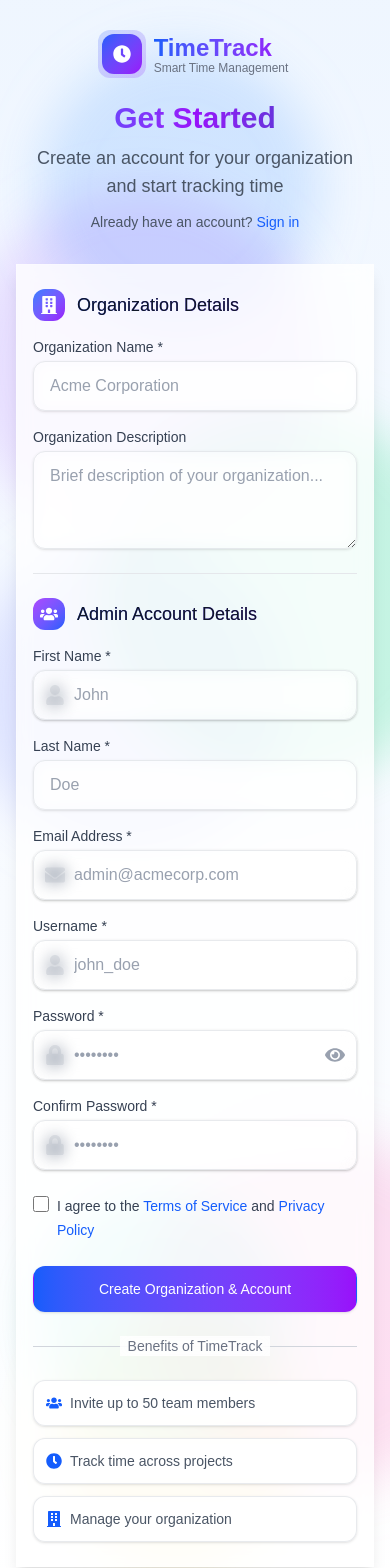
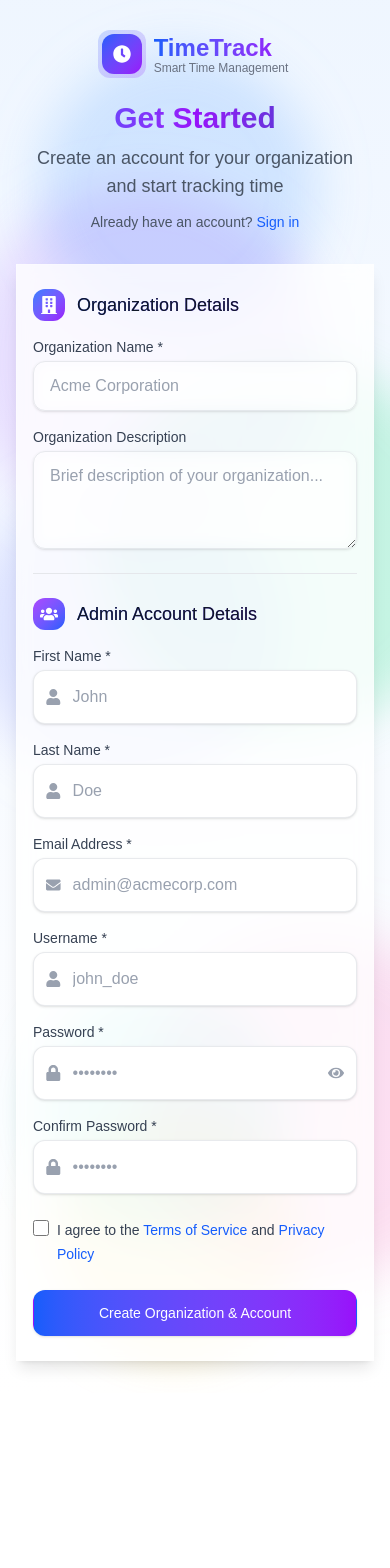
Before and after one commit to AianLouise/Django-NextJS, a Next.js app in the folder frontend/: page /signup in a window 390 px wide. Shown: the top 1568 px of the page. After the commit the page ends 1393 px from the top, so only its background shows below. Built offline with nearby package versions, Linux system fonts and the light colour scheme.

Commit message:
feat: Integrate react-hot-toast for improved notification handling across the application

```diff
--- a/frontend/package.json
+++ b/frontend/package.json
@@ -12,6 +12,7 @@
     "next": "15.3.3",
     "react": "^19.0.0",
     "react-dom": "^19.0.0",
+    "react-hot-toast": "^2.5.2",
     "react-icons": "^5.5.0"
   },
   "devDependencies": {
--- a/frontend/src/app/layout.tsx
+++ b/frontend/src/app/layout.tsx
@@ -1,6 +1,7 @@
 import type { Metadata } from "next";
 import { Geist, Geist_Mono } from "next/font/google";
 import "./globals.css";
+import { Toaster } from 'react-hot-toast';
 
 const geistSans = Geist({
   variable: "--font-geist-sans",
@@ -36,6 +37,7 @@ export default function RootLayout({
       <body
         className={`${geistSans.variable} ${geistMono.variable} antialiased`}
       >
+        <Toaster position="top-right" />
         {children}
       </body>
     </html>
--- a/frontend/src/app/login/page.tsx
+++ b/frontend/src/app/login/page.tsx
@@ -5,6 +5,7 @@ import { FaClock, FaEnvelope, FaLock, FaEye, FaEyeSlash } from 'react-icons/fa';
 import Link from 'next/link';
 import { useRouter } from 'next/navigation';
 import { apiRequest } from '@/lib/api';
+import { toast } from 'react-hot-toast';
 
 export default function Login() {
   const [email, setEmail] = useState('');
@@ -13,7 +14,8 @@ export default function Login() {
   const [isLoading, setIsLoading] = useState(false);
   const [error, setError] = useState('');
 
-  const router = useRouter(); const handleSubmit = async (e: React.FormEvent) => {
+  const router = useRouter();
+  const handleSubmit = async (e: React.FormEvent) => {
     e.preventDefault();
     setIsLoading(true);
     setError('');
@@ -31,17 +33,16 @@ export default function Login() {
       // Store token in localStorage for future API calls
       localStorage.setItem('auth_token', data.token);
       localStorage.setItem('user_data', JSON.stringify(data.user));
-
-      // Also set a cookie for the middleware
       document.cookie = `auth_token=${data.token}; path=/; max-age=${60 * 60 * 24 * 7}`; // 7 days
-
-      // Reset the dashboard loaded flag to ensure welcome message shows
-      sessionStorage.removeItem('dashboard_loaded');      // If login is successful, redirect to dashboard
+      sessionStorage.removeItem('dashboard_loaded');
+      toast.success('Login successful! Redirecting...');
+      // If login is successful, redirect to dashboard
       router.push('/dashboard');
     } catch (err) {
       console.error('Login error details:', err);
-      // Show more detailed error message
-      setError(err instanceof Error ? err.message : 'Invalid email or password. Please try again.');
+      const message = err instanceof Error ? err.message : 'Invalid email or password. Please try again.';
+      setError(message);
+      toast.error(message);
     } finally {
       setIsLoading(false);
     }
@@ -100,10 +101,8 @@ export default function Login() {
               <label htmlFor="email" className="block text-sm font-medium text-gray-700 dark:text-gray-300">
                 Email address
               </label>
-              <div className="mt-1 relative rounded-xl shadow-sm">
-                <div className="absolute inset-y-0 left-0 pl-3 flex items-center pointer-events-none">
-                  <FaEnvelope className="h-5 w-5 text-gray-400" />
-                </div>
+              <div className="mt-1 flex items-center gap-3 rounded-xl shadow-sm bg-white dark:bg-gray-700/70 border border-gray-300/50 dark:border-gray-600/50 px-3 py-2">
+                <FaEnvelope className="h-4 w-4 text-gray-400" />
                 <input
                   id="email"
                   name="email"
@@ -112,18 +111,17 @@ export default function Login() {
                   required
                   value={email}
                   onChange={(e) => setEmail(e.target.value)}
-                  className="block w-full pl-10 pr-3 py-3 border border-gray-300/50 dark:border-gray-600/50 rounded-xl shadow-sm placeholder-gray-400 focus:outline-none focus:ring-blue-500 focus:border-blue-500 dark:bg-gray-700/70 dark:text-white sm:text-sm backdrop-blur-sm"
+                  className="block w-full py-1.5 bg-transparent outline-none border-none placeholder-gray-400 dark:text-white sm:text-sm"
                   placeholder="you@example.com"
                 />
               </div>
-            </div>            <div>
+            </div>
+            <div>
               <label htmlFor="password" className="block text-sm font-medium text-gray-700 dark:text-gray-300">
                 Password
               </label>
-              <div className="mt-1 relative rounded-xl shadow-sm">
-                <div className="absolute inset-y-0 left-0 pl-3 flex items-center pointer-events-none">
-                  <FaLock className="h-5 w-5 text-gray-400" />
-                </div>
+              <div className="mt-1 flex items-center gap-3 rounded-xl shadow-sm bg-white dark:bg-gray-700/70 border border-gray-300/50 dark:border-gray-600/50 px-3 py-2 relative">
+                <FaLock className="h-4 w-4 text-gray-400" />
                 <input
                   id="password"
                   name="password"
@@ -132,22 +130,21 @@ export default function Login() {
                   required
                   value={password}
                   onChange={(e) => setPassword(e.target.value)}
-                  className="block w-full pl-10 pr-10 py-3 border border-gray-300/50 dark:border-gray-600/50 rounded-xl shadow-sm placeholder-gray-400 focus:outline-none focus:ring-blue-500 focus:border-blue-500 dark:bg-gray-700/70 dark:text-white sm:text-sm backdrop-blur-sm"
+                  className="block w-full py-1.5 bg-transparent outline-none border-none placeholder-gray-400 dark:text-white sm:text-sm"
                   placeholder="••••••••"
                 />
-                <div className="absolute inset-y-0 right-0 pr-3 flex items-center">
                 <button
                   type="button"
                   onClick={() => setShowPassword(!showPassword)}
-                    className="text-gray-400 hover:text-gray-500 focus:outline-none"
+                  className="absolute right-3 text-gray-400 hover:text-gray-500 focus:outline-none"
+                  style={{ top: '50%', transform: 'translateY(-50%)' }}
                 >
                   {showPassword ? (
-                      <FaEyeSlash className="h-5 w-5" />
+                    <FaEyeSlash className="h-4 w-4" />
                   ) : (
-                      <FaEye className="h-5 w-5" />
+                    <FaEye className="h-4 w-4" />
                   )}
                 </button>
-                </div>
               </div>
             </div>
             <div className="flex items-center justify-between flex-wrap gap-2">
--- a/frontend/src/app/signup/page.tsx
+++ b/frontend/src/app/signup/page.tsx
@@ -5,6 +5,7 @@ import { FaClock, FaEnvelope, FaLock, FaUser, FaEye, FaEyeSlash, FaBuilding, FaU
 import Link from 'next/link';
 import { useRouter } from 'next/navigation';
 import { apiRequest } from '@/lib/api';
+import { toast } from 'react-hot-toast';
 
 export default function Signup() {
   // Organization details
@@ -22,8 +23,6 @@ export default function Signup() {
   // UI state
   const [showPassword, setShowPassword] = useState(false);
   const [isLoading, setIsLoading] = useState(false);
-  const [error, setError] = useState('');
-  const [success, setSuccess] = useState('');
 
   const router = useRouter();
 
@@ -32,23 +31,21 @@ export default function Signup() {
 
     // Basic validation
     if (password !== confirmPassword) {
-      setError('Passwords do not match');
+      toast.error('Passwords do not match');
       return;
     }
 
     if (!organizationName.trim()) {
-      setError('Organization name is required');
+      toast.error('Organization name is required');
       return;
     }
 
     if (!firstName.trim() || !lastName.trim()) {
-      setError('First name and last name are required');
+      toast.error('First name and last name are required');
       return;
     }
 
     setIsLoading(true);
-    setError('');
-    setSuccess('');
 
     try {
       // Call Django backend organization register API
@@ -72,15 +69,16 @@ export default function Signup() {
         localStorage.setItem('user_data', JSON.stringify(response.user));
       }
 
-      setSuccess('Organization created successfully! Redirecting to dashboard...');
+      toast.success('Organization created successfully! Redirecting...');
 
       // Redirect to dashboard after a short delay
       setTimeout(() => {
         router.push('/dashboard');
-      }, 2000);
+      }, 1200);
     } catch (err) {
       console.error('Registration error:', err);
-      setError(err instanceof Error ? err.message : 'An error occurred during signup. Please try again.');
+      const message = err instanceof Error ? err.message : 'An error occurred during signup. Please try again.';
+      toast.error(message);
     } finally {
       setIsLoading(false);
     }
@@ -112,7 +110,8 @@ export default function Signup() {
                 TimeTrack
               </h1>
               <p className="text-xs text-gray-500 dark:text-gray-400 -mt-1">Smart Time Management</p>
-            </div>          </Link>
+            </div>
+          </Link>
         </div>
         <h2 className="mt-6 text-center text-3xl sm:text-4xl font-extrabold bg-clip-text text-transparent bg-gradient-to-r from-blue-600 via-purple-600 to-blue-800 dark:from-blue-400 dark:via-purple-400 dark:to-blue-300">
           Get Started
@@ -130,18 +129,6 @@ export default function Signup() {
 
       <div className="mt-8 mx-auto w-full max-w-md sm:max-w-xl lg:max-w-2xl relative z-10">
         <div className="bg-white/80 dark:bg-gray-800/80 backdrop-blur-sm py-6 px-4 sm:py-8 sm:px-8 shadow-lg sm:rounded-2xl border border-white/20 dark:border-gray-700/30">
-          {error && (
-            <div className="mb-6 bg-red-50 dark:bg-red-900/30 text-red-800 dark:text-red-200 p-4 rounded-xl text-sm border-l-4 border-red-500 shadow-sm">
-              {error}
-            </div>
-          )}
-
-          {success && (
-            <div className="mb-6 bg-green-50 dark:bg-green-900/30 text-green-800 dark:text-green-200 p-4 rounded-xl text-sm border-l-4 border-green-500 shadow-sm">
-              {success}
-            </div>
-          )}
-
           <form className="space-y-6" onSubmit={handleSubmit}>
             {/* Organization Section */}
             <div className="border-b border-gray-200 dark:border-gray-600 pb-6">
@@ -205,10 +192,8 @@ export default function Signup() {
                     <label htmlFor="firstName" className="block text-sm font-medium text-gray-700 dark:text-gray-300">
                       First Name *
                     </label>
-                    <div className="mt-1 relative rounded-xl shadow-sm">
-                      <div className="absolute inset-y-0 left-0 pl-3 flex items-center pointer-events-none">
-                        <FaUser className="h-5 w-5 text-gray-400" />
-                      </div>
+                    <div className="mt-1 flex items-center gap-3 rounded-xl shadow-sm bg-white dark:bg-gray-700/70 border border-gray-300/50 dark:border-gray-600/50 px-3 py-2">
+                      <FaUser className="h-4 w-4 text-gray-400" />
                       <input
                         id="firstName"
                         name="firstName"
@@ -216,7 +201,7 @@ export default function Signup() {
                         required
                         value={firstName}
                         onChange={(e) => setFirstName(e.target.value)}
-                        className="block w-full pl-10 pr-3 py-3 border border-gray-300/50 dark:border-gray-600/50 rounded-xl shadow-sm placeholder-gray-400 focus:outline-none focus:ring-blue-500 focus:border-blue-500 dark:bg-gray-700/70 dark:text-white sm:text-sm backdrop-blur-sm"
+                        className="block w-full py-1.5 bg-transparent outline-none border-none placeholder-gray-400 dark:text-white sm:text-sm"
                         placeholder="John"
                       />
                     </div>
@@ -226,7 +211,8 @@ export default function Signup() {
                     <label htmlFor="lastName" className="block text-sm font-medium text-gray-700 dark:text-gray-300">
                       Last Name *
                     </label>
-                    <div className="mt-1">
+                    <div className="mt-1 flex items-center gap-3 rounded-xl shadow-sm bg-white dark:bg-gray-700/70 border border-gray-300/50 dark:border-gray-600/50 px-3 py-2">
+                      <FaUser className="h-4 w-4 text-gray-400" />
                       <input
                         id="lastName"
                         name="lastName"
@@ -234,19 +220,18 @@ export default function Signup() {
                         required
                         value={lastName}
                         onChange={(e) => setLastName(e.target.value)}
-                        className="block w-full px-4 py-3 border border-gray-300/50 dark:border-gray-600/50 rounded-xl shadow-sm placeholder-gray-400 focus:outline-none focus:ring-blue-500 focus:border-blue-500 dark:bg-gray-700/70 dark:text-white sm:text-sm backdrop-blur-sm"
+                        className="block w-full py-1.5 bg-transparent outline-none border-none placeholder-gray-400 dark:text-white sm:text-sm"
                         placeholder="Doe"
                       />
                     </div>
                   </div>
-                </div>                <div>
+                </div>
+                <div>
                   <label htmlFor="email" className="block text-sm font-medium text-gray-700 dark:text-gray-300">
                     Email Address *
                   </label>
-                  <div className="mt-1 relative rounded-xl shadow-sm">
-                    <div className="absolute inset-y-0 left-0 pl-3 flex items-center pointer-events-none">
-                      <FaEnvelope className="h-5 w-5 text-gray-400" />
-                    </div>
+                  <div className="mt-1 flex items-center gap-3 rounded-xl shadow-sm bg-white dark:bg-gray-700/70 border border-gray-300/50 dark:border-gray-600/50 px-3 py-2">
+                    <FaEnvelope className="h-4 w-4 text-gray-400" />
                     <input
                       id="email"
                       name="email"
@@ -255,7 +240,7 @@ export default function Signup() {
                       required
                       value={email}
                       onChange={(e) => setEmail(e.target.value)}
-                      className="block w-full pl-10 pr-3 py-3 border border-gray-300/50 dark:border-gray-600/50 rounded-xl shadow-sm placeholder-gray-400 focus:outline-none focus:ring-blue-500 focus:border-blue-500 dark:bg-gray-700/70 dark:text-white sm:text-sm backdrop-blur-sm"
+                      className="block w-full py-1.5 bg-transparent outline-none border-none placeholder-gray-400 dark:text-white sm:text-sm"
                       placeholder="admin@acmecorp.com"
                     />
                   </div>
@@ -265,10 +250,8 @@ export default function Signup() {
                   <label htmlFor="username" className="block text-sm font-medium text-gray-700 dark:text-gray-300">
                     Username *
                   </label>
-                  <div className="mt-1 relative rounded-xl shadow-sm">
-                    <div className="absolute inset-y-0 left-0 pl-3 flex items-center pointer-events-none">
-                      <FaUser className="h-5 w-5 text-gray-400" />
-                    </div>
+                  <div className="mt-1 flex items-center gap-3 rounded-xl shadow-sm bg-white dark:bg-gray-700/70 border border-gray-300/50 dark:border-gray-600/50 px-3 py-2">
+                    <FaUser className="h-4 w-4 text-gray-400" />
                     <input
                       id="username"
                       name="username"
@@ -276,18 +259,17 @@ export default function Signup() {
                       required
                       value={username}
                       onChange={(e) => setUsername(e.target.value)}
-                      className="block w-full pl-10 pr-3 py-3 border border-gray-300/50 dark:border-gray-600/50 rounded-xl shadow-sm placeholder-gray-400 focus:outline-none focus:ring-blue-500 focus:border-blue-500 dark:bg-gray-700/70 dark:text-white sm:text-sm backdrop-blur-sm"
+                      className="block w-full py-1.5 bg-transparent outline-none border-none placeholder-gray-400 dark:text-white sm:text-sm"
                       placeholder="john_doe"
                     />
                   </div>
-                </div>                <div>
+                </div>
+                <div>
                   <label htmlFor="password" className="block text-sm font-medium text-gray-700 dark:text-gray-300">
                     Password *
                   </label>
-                  <div className="mt-1 relative rounded-xl shadow-sm">
-                    <div className="absolute inset-y-0 left-0 pl-3 flex items-center pointer-events-none">
-                      <FaLock className="h-5 w-5 text-gray-400" />
-                    </div>
+                  <div className="mt-1 flex items-center gap-3 rounded-xl shadow-sm bg-white dark:bg-gray-700/70 border border-gray-300/50 dark:border-gray-600/50 px-3 py-2 relative">
+                    <FaLock className="h-4 w-4 text-gray-400" />
                     <input
                       id="password"
                       name="password"
@@ -296,22 +278,21 @@ export default function Signup() {
                       required
                       value={password}
                       onChange={(e) => setPassword(e.target.value)}
-                      className="block w-full pl-10 pr-10 py-3 border border-gray-300/50 dark:border-gray-600/50 rounded-xl shadow-sm placeholder-gray-400 focus:outline-none focus:ring-blue-500 focus:border-blue-500 dark:bg-gray-700/70 dark:text-white sm:text-sm backdrop-blur-sm"
+                      className="block w-full py-1.5 bg-transparent outline-none border-none placeholder-gray-400 dark:text-white sm:text-sm"
                       placeholder="••••••••"
                     />
-                    <div className="absolute inset-y-0 right-0 pr-3 flex items-center">
                     <button
                       type="button"
                       onClick={() => setShowPassword(!showPassword)}
-                        className="text-gray-400 hover:text-gray-500 focus:outline-none"
+                      className="absolute right-3 text-gray-400 hover:text-gray-500 focus:outline-none"
+                      style={{ top: '50%', transform: 'translateY(-50%)' }}
                     >
                       {showPassword ? (
-                          <FaEyeSlash className="h-5 w-5" />
+                        <FaEyeSlash className="h-4 w-4" />
                       ) : (
-                          <FaEye className="h-5 w-5" />
+                        <FaEye className="h-4 w-4" />
                       )}
                     </button>
-                    </div>
                   </div>
                 </div>
 
@@ -319,10 +300,8 @@ export default function Signup() {
                   <label htmlFor="confirmPassword" className="block text-sm font-medium text-gray-700 dark:text-gray-300">
                     Confirm Password *
                   </label>
-                  <div className="mt-1 relative rounded-xl shadow-sm">
-                    <div className="absolute inset-y-0 left-0 pl-3 flex items-center pointer-events-none">
-                      <FaLock className="h-5 w-5 text-gray-400" />
-                    </div>
+                  <div className="mt-1 flex items-center gap-3 rounded-xl shadow-sm bg-white dark:bg-gray-700/70 border border-gray-300/50 dark:border-gray-600/50 px-3 py-2">
+                    <FaLock className="h-4 w-4 text-gray-400" />
                     <input
                       id="confirmPassword"
                       name="confirmPassword"
@@ -331,11 +310,12 @@ export default function Signup() {
                       required
                       value={confirmPassword}
                       onChange={(e) => setConfirmPassword(e.target.value)}
-                      className="block w-full pl-10 pr-3 py-3 border border-gray-300/50 dark:border-gray-600/50 rounded-xl shadow-sm placeholder-gray-400 focus:outline-none focus:ring-blue-500 focus:border-blue-500 dark:bg-gray-700/70 dark:text-white sm:text-sm backdrop-blur-sm"
+                      className="block w-full py-1.5 bg-transparent outline-none border-none placeholder-gray-400 dark:text-white sm:text-sm"
                       placeholder="••••••••"
                     />
                   </div>
-                </div>              </div>
+                </div>
+              </div>
             </div>
 
             <div className="flex items-start">
@@ -372,33 +352,6 @@ export default function Signup() {
               </button>
             </div>
           </form>
-
-          <div className="mt-6">
-            <div className="relative">
-              <div className="absolute inset-0 flex items-center">
-                <div className="w-full border-t border-gray-300 dark:border-gray-600"></div>
-              </div>
-              <div className="relative flex justify-center text-sm">
-                <span className="px-2 bg-white/80 dark:bg-gray-800/80 text-gray-500 dark:text-gray-400 backdrop-blur-sm">
-                  Benefits of TimeTrack
-                </span>
-              </div>
-            </div>
-            <div className="mt-6 grid grid-cols-1 gap-3">
-              <div className="flex items-center text-sm text-gray-600 dark:text-gray-400 bg-white/80 dark:bg-gray-700/80 p-3 rounded-xl shadow-sm border border-gray-300/50 dark:border-gray-600/50 backdrop-blur-sm">
-                <FaUsers className="h-4 w-4 mr-2 text-blue-600" />
-                Invite up to 50 team members
-              </div>
-              <div className="flex items-center text-sm text-gray-600 dark:text-gray-400 bg-white/80 dark:bg-gray-700/80 p-3 rounded-xl shadow-sm border border-gray-300/50 dark:border-gray-600/50 backdrop-blur-sm">
-                <FaClock className="h-4 w-4 mr-2 text-blue-600" />
-                Track time across projects
-              </div>
-              <div className="flex items-center text-sm text-gray-600 dark:text-gray-400 bg-white/80 dark:bg-gray-700/80 p-3 rounded-xl shadow-sm border border-gray-300/50 dark:border-gray-600/50 backdrop-blur-sm">
-                <FaBuilding className="h-4 w-4 mr-2 text-blue-600" />
-                Manage your organization
-              </div>
-            </div>
-          </div>
         </div>
       </div>
     </div>
```
Also changed, not shown: frontend/src/app/dashboard/page.tsx (+16 -81 lines), 1 other file (tests, documents, lock files or other folders). Lines whose indentation alone changed are shown as unchanged.
